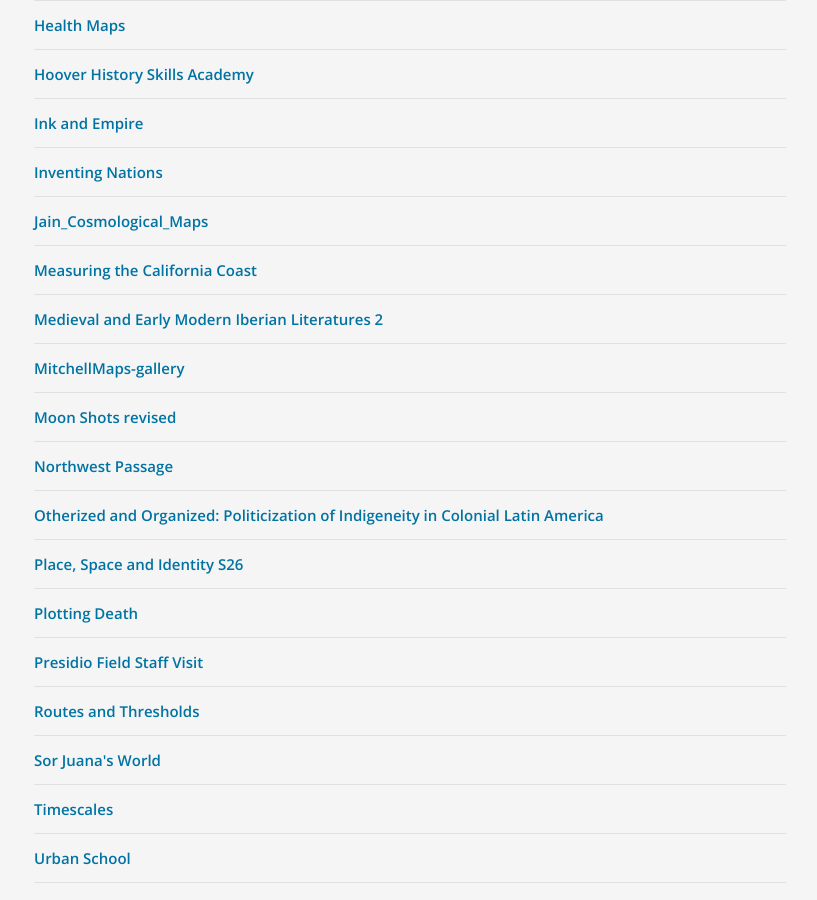
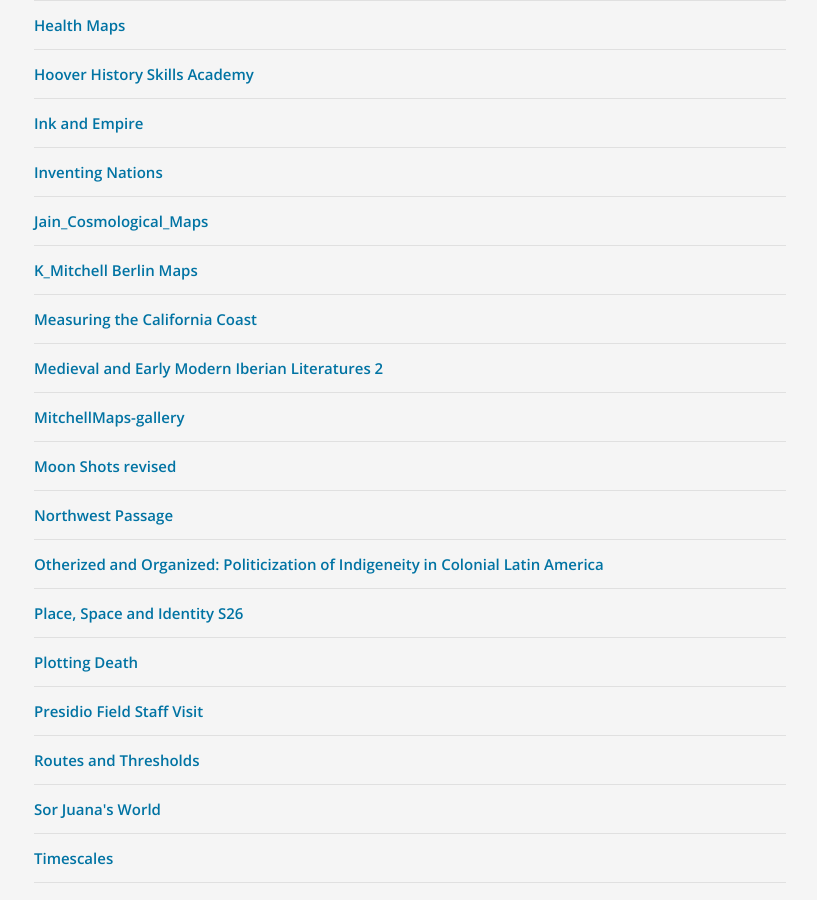
Before and after one commit to davidrumseymapcenter/iiif-galleries, a Jekyll site: the page built from index.md, in a window 1280 px wide and 900 px high, scrolled down 897 px. Shown: the whole window, without its empty margins (230-1047 px from the left). Built offline with Jekyll 4.4.1, drawn with Linux system fonts in a browser that asks for light colours; our own code applies the rules of GitHub Pages for plain Markdown files.

Commit message:
Auto-update gallery index

```diff
--- a/index.md
+++ b/index.md
@@ -29,6 +29,7 @@ layout: default
 <li><a href="https://davidrumseymapcenter.github.io/set-builder/presentation.html?file=https://raw.githubusercontent.com/davidrumseymapcenter/iiif-galleries/main/galleries/Ink_and_Empire_collection.json" target="_blank">Ink and Empire</a></li>
 <li><a href="https://davidrumseymapcenter.github.io/set-builder/presentation.html?file=https://raw.githubusercontent.com/davidrumseymapcenter/iiif-galleries/main/galleries/Inventing Nations-gallery.json" target="_blank">Inventing Nations</a></li>
 <li><a href="https://davidrumseymapcenter.github.io/set-builder/presentation.html?file=https://raw.githubusercontent.com/davidrumseymapcenter/iiif-galleries/main/galleries/Jain_Cosmological_Maps.json" target="_blank">Jain_Cosmological_Maps</a></li>
+<li><a href="https://davidrumseymapcenter.github.io/set-builder/presentation.html?file=https://raw.githubusercontent.com/davidrumseymapcenter/iiif-galleries/main/galleries/K_Mitchell Berlin Maps-gallery.json" target="_blank">K_Mitchell Berlin Maps</a></li>
 <li><a href="https://davidrumseymapcenter.github.io/set-builder/presentation.html?file=https://raw.githubusercontent.com/davidrumseymapcenter/iiif-galleries/main/galleries/Measuring the California Coast-gallery.json" target="_blank">Measuring the California Coast</a></li>
 <li><a href="https://davidrumseymapcenter.github.io/set-builder/presentation.html?file=https://raw.githubusercontent.com/davidrumseymapcenter/iiif-galleries/main/galleries/Medieval and Early Modern Iberian Literatures-gallery.json" target="_blank">Medieval and Early Modern Iberian Literatures 2</a></li>
 <li><a href="https://davidrumseymapcenter.github.io/set-builder/presentation.html?file=https://raw.githubusercontent.com/davidrumseymapcenter/iiif-galleries/main/galleries/MitchellMaps-gallery.json" target="_blank">MitchellMaps-gallery</a></li>
```
